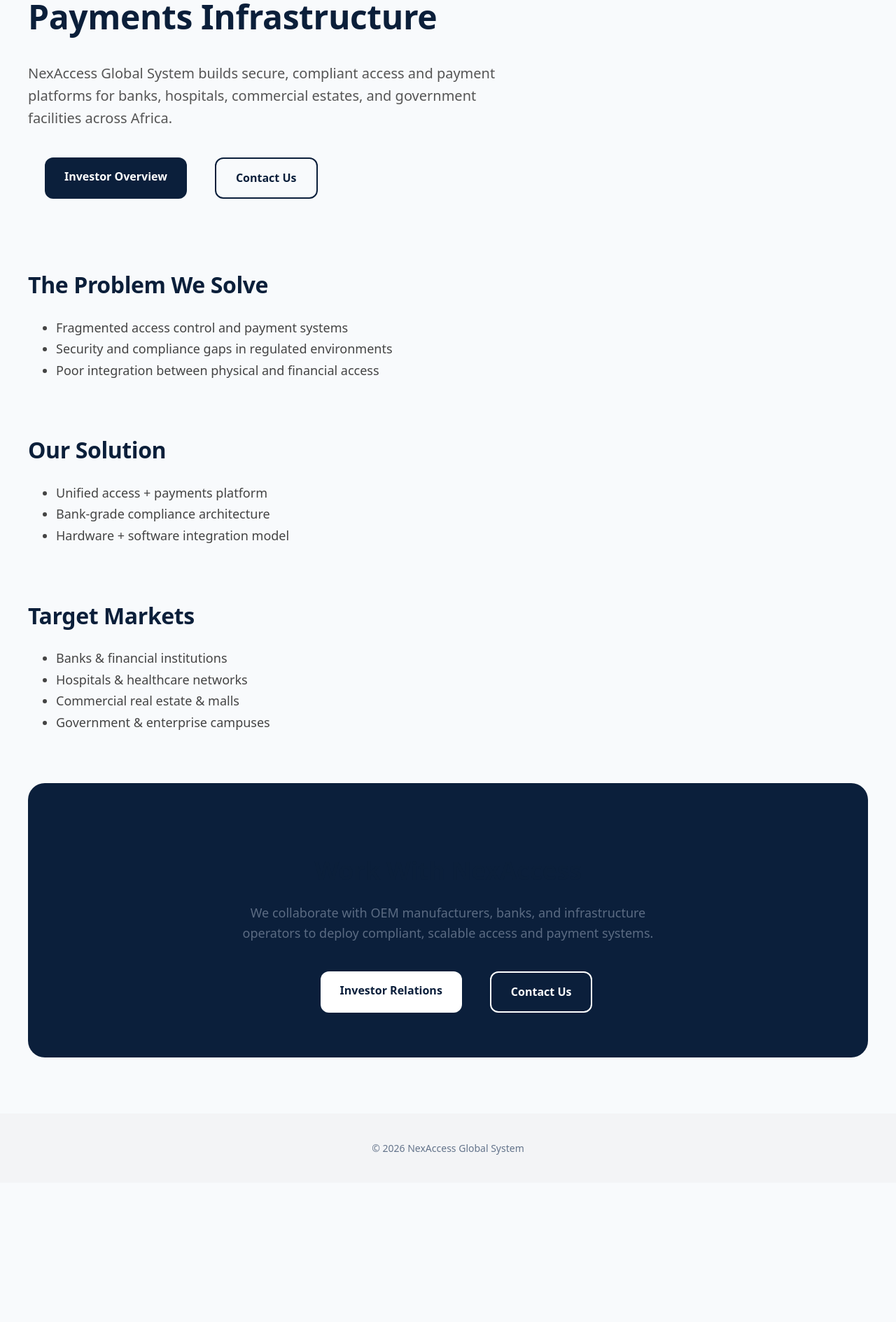
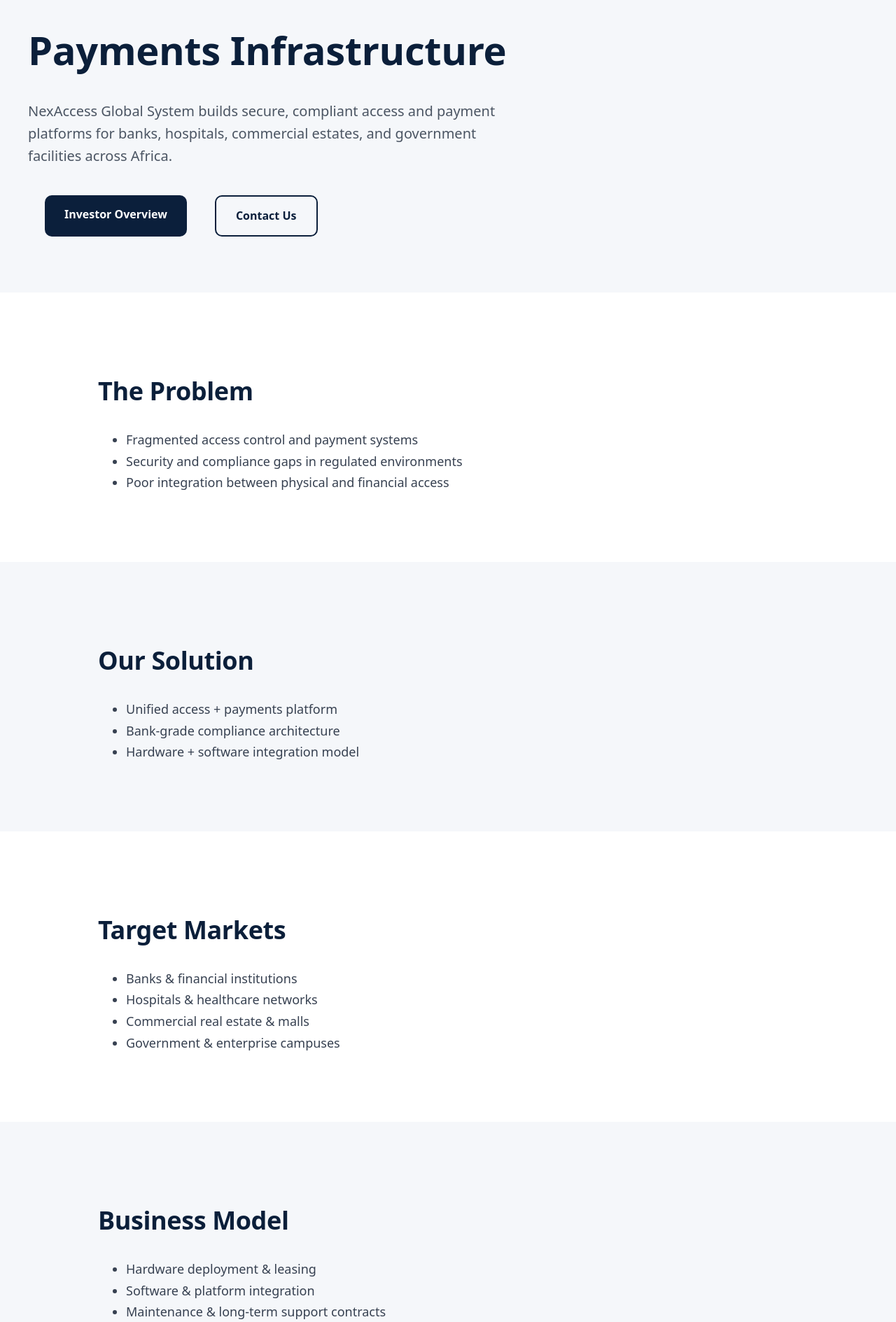
Before and after one commit to nwagwuemmanuel200-bit/nexaccess-website, a Next.js app: page / in a window 1280 px wide. Shown: the part 311-2200 px from the top of the page at 70% size. Before the commit the page ends 2001 px from the top, so only its background shows below. Built offline with nearby package versions, Linux system fonts and the light colour scheme.

Commit message:
Update page.js

```diff
--- a/app/page.js
+++ b/app/page.js
@@ -1,26 +1,40 @@
+// app/page.js
+
 export const metadata = {
   title: "NexAccess Global System",
   description:
-    "Unified access control, payments, and smart infrastructure for regulated environments",
+    "Unified access control and payment infrastructure for banks, hospitals, enterprises, and government facilities across Africa.",
+};
+
+const BRAND = {
+  dark: "#0B1F3B",
+  blue: "#123B7A",
+  light: "#F5F7FA",
+  gold: "#C9A24D",
 };
 
 export default function HomePage() {
   return (
     <main
       style={{
-        maxWidth: "1200px",
-        margin: "0 auto",
-        padding: "80px 24px",
+        background: BRAND.light,
+        color: BRAND.dark,
         lineHeight: "1.7",
       }}
     >
       {/* HERO SECTION */}
-      <section style={{ marginBottom: "96px" }}>
+      <section
+        style={{
+          padding: "100px 24px 80px",
+          maxWidth: "1200px",
+          margin: "0 auto",
+        }}
+      >
         <h1
           style={{
-            fontSize: "48px",
+            fontSize: "56px",
             fontWeight: 800,
-            maxWidth: "720px",
+            maxWidth: "900px",
             marginBottom: "24px",
           }}
         >
@@ -30,8 +44,8 @@
         <p
           style={{
             fontSize: "20px",
-            color: "#555",
-            maxWidth: "700px",
+            maxWidth: "720px",
+            color: "#4B5563",
             marginBottom: "40px",
           }}
         >
@@ -44,12 +58,12 @@
           <a
             href="/investors"
             style={{
-              background: "#0B1F3B",
+              background: BRAND.dark,
               color: "white",
               padding: "14px 28px",
-              borderRadius: "12px",
+              borderRadius: "10px",
+              fontWeight: 600,
               textDecoration: "none",
-              fontWeight: 600,
             }}
           >
             Investor Overview
@@ -58,12 +72,12 @@
           <a
             href="/contact"
             style={{
-              border: "2px solid #0B1F3B",
-              color: "#0B1F3B",
+              border: `2px solid ${BRAND.dark}`,
+              color: BRAND.dark,
               padding: "14px 28px",
-              borderRadius: "12px",
+              borderRadius: "10px",
+              fontWeight: 600,
               textDecoration: "none",
-              fontWeight: 600,
             }}
           >
             Contact Us
@@ -71,67 +85,104 @@
         </div>
       </section>
 
-      {/* WHAT WE SOLVE */}
-      <section style={{ marginBottom: "72px" }}>
-        <h2 style={{ fontSize: "32px", marginBottom: "16px" }}>
-          The Problem We Solve
-        </h2>
-        <ul style={{ fontSize: "18px", color: "#444" }}>
+      {/* PROBLEM */}
+      <section
+        style={{
+          background: "white",
+          padding: "80px 24px",
+        }}
+      >
+        <div style={{ maxWidth: "1000px", margin: "0 auto" }}>
+          <h2 style={{ fontSize: "36px", marginBottom: "24px" }}>The Problem</h2>
+          <ul style={{ fontSize: "18px", color: "#374151" }}>
             <li>Fragmented access control and payment systems</li>
             <li>Security and compliance gaps in regulated environments</li>
             <li>Poor integration between physical and financial access</li>
           </ul>
+        </div>
       </section>
 
       {/* SOLUTION */}
-      <section style={{ marginBottom: "72px" }}>
-        <h2 style={{ fontSize: "32px", marginBottom: "16px" }}>
+      <section
+        style={{
+          background: BRAND.light,
+          padding: "80px 24px",
+        }}
+      >
+        <div style={{ maxWidth: "1000px", margin: "0 auto" }}>
+          <h2 style={{ fontSize: "36px", marginBottom: "24px" }}>
             Our Solution
           </h2>
-        <ul style={{ fontSize: "18px", color: "#444" }}>
+          <ul style={{ fontSize: "18px", color: "#374151" }}>
             <li>Unified access + payments platform</li>
             <li>Bank-grade compliance architecture</li>
             <li>Hardware + software integration model</li>
           </ul>
+        </div>
       </section>
 
       {/* TARGET MARKETS */}
-      <section style={{ marginBottom: "72px" }}>
-        <h2 style={{ fontSize: "32px", marginBottom: "16px" }}>
+      <section
+        style={{
+          background: "white",
+          padding: "80px 24px",
+        }}
+      >
+        <div style={{ maxWidth: "1000px", margin: "0 auto" }}>
+          <h2 style={{ fontSize: "36px", marginBottom: "24px" }}>
             Target Markets
           </h2>
-        <ul style={{ fontSize: "18px", color: "#444" }}>
+          <ul style={{ fontSize: "18px", color: "#374151" }}>
             <li>Banks & financial institutions</li>
             <li>Hospitals & healthcare networks</li>
             <li>Commercial real estate & malls</li>
             <li>Government & enterprise campuses</li>
           </ul>
+        </div>
+      </section>
+
+      {/* BUSINESS MODEL */}
+      <section
+        style={{
+          background: BRAND.light,
+          padding: "80px 24px",
+        }}
+      >
+        <div style={{ maxWidth: "1000px", margin: "0 auto" }}>
+          <h2 style={{ fontSize: "36px", marginBottom: "24px" }}>
+            Business Model
+          </h2>
+          <ul style={{ fontSize: "18px", color: "#374151" }}>
+            <li>Hardware deployment & leasing</li>
+            <li>Software & platform integration</li>
+            <li>Maintenance & long-term support contracts</li>
+          </ul>
+        </div>
       </section>
 
       {/* CTA */}
       <section
         style={{
-          background: "#0B1F3B",
+          background: BRAND.dark,
           color: "white",
-          padding: "64px 40px",
-          borderRadius: "24px",
+          padding: "100px 24px",
           textAlign: "center",
         }}
       >
         <h2 style={{ fontSize: "36px", marginBottom: "16px" }}>
-          Work With NexAccess
+          Investors & Strategic Partners
         </h2>
 
         <p
           style={{
             fontSize: "18px",
-            maxWidth: "640px",
+            maxWidth: "700px",
             margin: "0 auto 40px",
             opacity: 0.9,
           }}
         >
-          We collaborate with OEM manufacturers, banks, and infrastructure
-          operators to deploy compliant, scalable access and payment systems.
+          Download our investor presentation or contact us to explore strategic
+          partnerships.
         </p>
 
         <div style={{ display: "flex", gap: "16px", justifyContent: "center", flexWrap: "wrap" }}>
@@ -139,11 +190,11 @@
             href="/investors"
             style={{
               background: "white",
-              color: "#0B1F3B",
+              color: BRAND.dark,
               padding: "14px 28px",
-              borderRadius: "12px",
+              borderRadius: "10px",
+              fontWeight: 600,
               textDecoration: "none",
-              fontWeight: 600,
             }}
           >
             Investor Relations
@@ -155,9 +206,9 @@
               border: "2px solid white",
               color: "white",
               padding: "14px 28px",
-              borderRadius: "12px",
+              borderRadius: "10px",
+              fontWeight: 600,
               textDecoration: "none",
-              fontWeight: 600,
             }}
           >
             Contact Us
```
Lines whose indentation alone changed are shown as unchanged.
